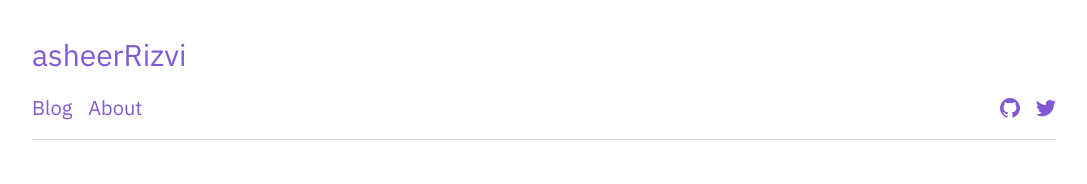
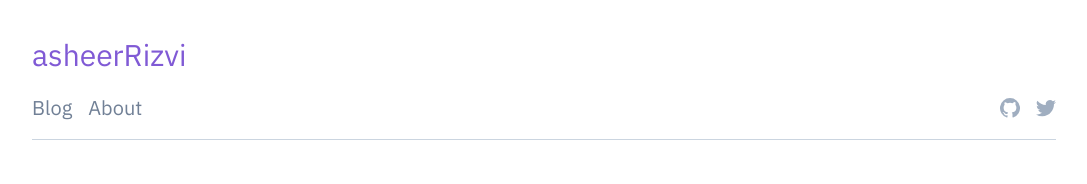
Before and after one commit to asheerrizvi/asheerrizvi.com, a Gatsby site: page / in a window 1280 px wide. Shown: the top 184 px of the page, without its empty margins (96-1183 px from the left). Built offline with nearby package versions, Linux system fonts and the light colour scheme; Gatsby itself is replaced by a stand-in of ours.

Commit message:
fix(header): Added the correct colors to header components

```diff
--- a/src/components/header.js
+++ b/src/components/header.js
@@ -19,14 +19,14 @@ const Header = ({ title }) => {
         <div className="flex justify-between items-center pb-4 border-b border-gray-400">
           <div>
             <Link
-              className="text-base md:text-xl mr-4 hover:underline"
+              className="text-base md:text-xl text-gray-600 mr-4 hover:underline"
               activeClassName="underline"
               to={`/blog/`}
             >
               Blog
             </Link>
             <Link
-              className="text-base md:text-xl hover:underline"
+              className="text-base md:text-xl text-gray-600 hover:underline"
               activeClassName="underline"
               to={`/about/`}
             >
@@ -39,7 +39,7 @@ const Header = ({ title }) => {
               title="Asheer Rizvi on Github"
               target="_blank"
               rel="noopener noreferrer"
-              className="mr-4 hover:text-gray-600"
+              className="mr-4 text-gray-500 hover:text-gray-600"
             >
               <svg
                 className="fill-current w-5 h-5"
@@ -55,7 +55,7 @@ const Header = ({ title }) => {
               title="Asheer Rizvi on Twitter"
               target="_blank"
               rel="noopener noreferrer"
-              className="hover:text-gray-600"
+              className="text-gray-500 hover:text-gray-600"
             >
               <svg
                 className="fill-current w-5 h-5"
```
